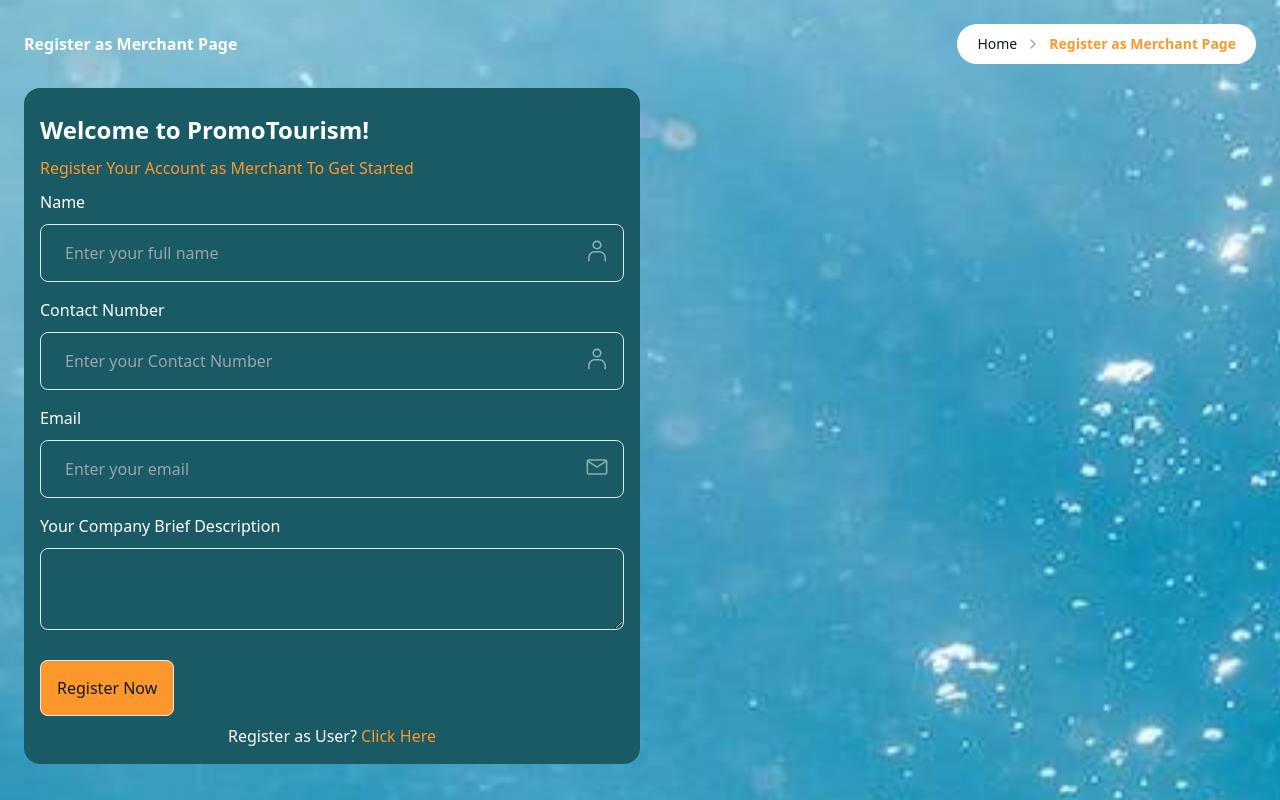
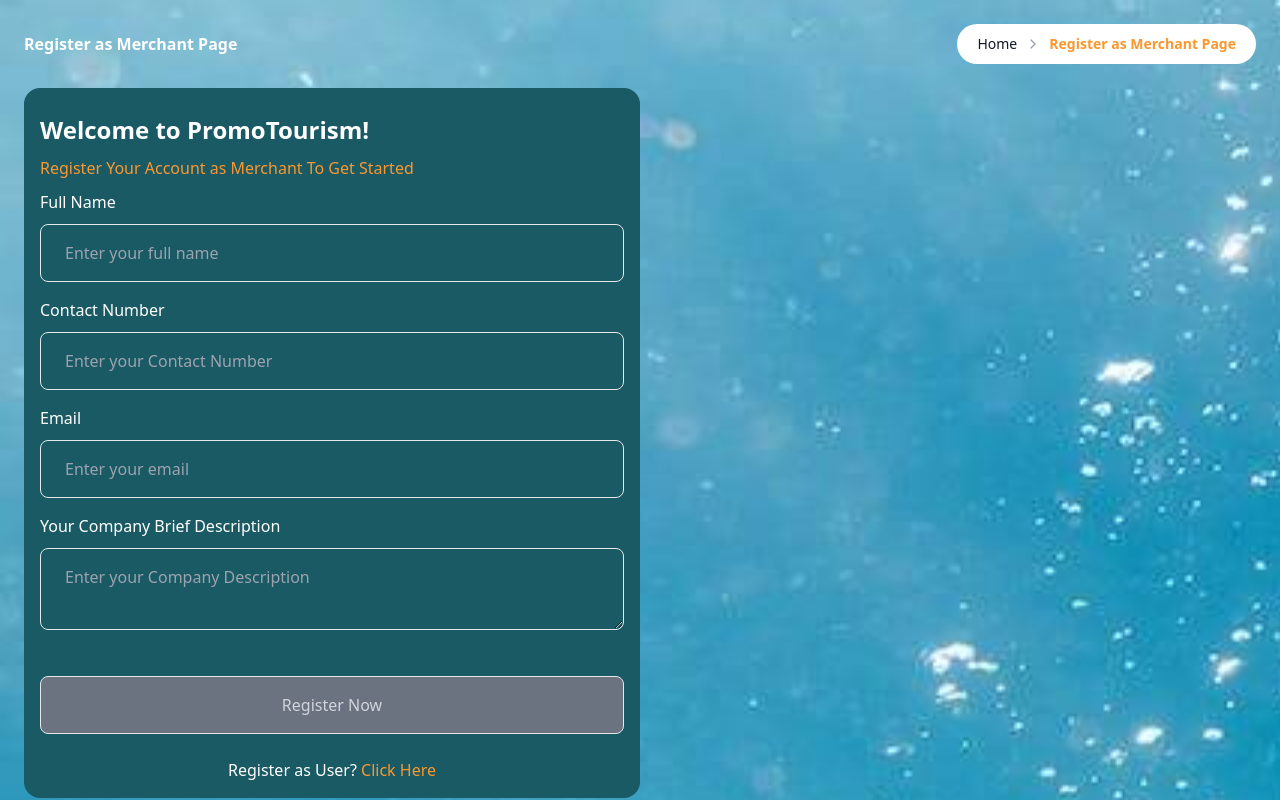
Before and after one commit to valen-tino/help-ass-angular, an Angular app: page /register/merchant in a window 1280 px wide. Built offline with nearby package versions, Linux system fonts and the light colour scheme.

Commit message:
Updated all Forms to use custom form control input component + use ngif for submit button

```diff
--- a/src/app/app.module.ts
+++ b/src/app/app.module.ts
@@ -41,6 +41,7 @@ import { ProductService } from './services/product-service.service';
 import { RegisterMerchantComponent } from './auth/register-merchant/register-merchant.component';
 import { SidebarComponent } from './merchant/shared_components/sidebar/sidebar.component';
 import { LoginRegisterComponent } from './shared_components/navbar/login-register/login-register.component';
+import { FormControlInputComponent } from './shared_components/form-control-input/form-control-input.component';
 
 @NgModule({
   declarations: [
@@ -72,6 +73,7 @@ import { LoginRegisterComponent } from './shared_components/navbar/login-registe
     RegisterMerchantComponent,
     SidebarComponent,
     LoginRegisterComponent,
+    FormControlInputComponent,
     ],
   imports: [
     BrowserModule,
--- a/src/app/auth/register-merchant/register-merchant.component.html
+++ b/src/app/auth/register-merchant/register-merchant.component.html
@@ -15,100 +15,51 @@
 
               <span class="mb-2.5 block font-medium text-[#fc972e]">Register Your Account as Merchant To Get Started</span>
 
-              <form>
-                  <div class="mb-4">
-                    <label class="mb-2.5 block font-medium text-white">Name</label>
-                    <div class="relative">
-                      <input type="text" placeholder="Enter your full name"
-                        class="w-full py-4 pl-6 pr-10 bg-transparent border rounded-lg outline-none border-stroke focus:border-primary focus-visible:shadow-none" />
+              <form [formGroup]="merchantForm" (ngSubmit)="onSubmit()">
 
-                      <span class="absolute right-4 top-4">
-                        <svg class="text-white fill-current" width="22" height="22" viewBox="0 0 22 22" fill="none"
-                          xmlns="http://www.w3.org/2000/svg">
-                          <g opacity="0.5">
-                            <path
-                              d="M11.0008 9.52185C13.5445 9.52185 15.607 7.5281 15.607 5.0531C15.607 2.5781 13.5445 0.584351 11.0008 0.584351C8.45703 0.584351 6.39453 2.5781 6.39453 5.0531C6.39453 7.5281 8.45703 9.52185 11.0008 9.52185ZM11.0008 2.1656C12.6852 2.1656 14.0602 3.47185 14.0602 5.08748C14.0602 6.7031 12.6852 8.00935 11.0008 8.00935C9.31641 8.00935 7.94141 6.7031 7.94141 5.08748C7.94141 3.47185 9.31641 2.1656 11.0008 2.1656Z"
-                              fill="" />
-                            <path
-                              d="M13.2352 11.0687H8.76641C5.08828 11.0687 2.09766 14.0937 2.09766 17.7719V20.625C2.09766 21.0375 2.44141 21.4156 2.88828 21.4156C3.33516 21.4156 3.67891 21.0719 3.67891 20.625V17.7719C3.67891 14.9531 5.98203 12.6156 8.83516 12.6156H13.2695C16.0883 12.6156 18.4258 14.9187 18.4258 17.7719V20.625C18.4258 21.0375 18.7695 21.4156 19.2164 21.4156C19.6633 21.4156 20.007 21.0719 20.007 20.625V17.7719C19.9039 14.0937 16.9133 11.0687 13.2352 11.0687Z"
-                              fill="" />
-                          </g>
-                        </svg>
-                      </span>
+                <app-form-control-input label="Full Name" [type]="'text'" [placeholder]="'Enter your full name'" [controlName]="'name'" [currentFormGroup]="merchantForm"></app-form-control-input>
+                <app-form-control-input label="Contact Number" [type]="'tel'" [placeholder]="'Enter your Contact Number'" [controlName]="'contactNumber'" [currentFormGroup]="merchantForm"></app-form-control-input>
+                <app-form-control-input label="Email" [type]="'email'" [placeholder]="'Enter your email'" [controlName]="'email'" [currentFormGroup]="merchantForm"></app-form-control-input>
+                <app-form-control-input label="Your Company Brief Description" [type]="'textarea'" [placeholder]="'Enter your Company Description'" [controlName]="'companyDescription'" [currentFormGroup]="merchantForm"></app-form-control-input>
+
+                <br />
+
+                <!-- Submit Button -->
+                <div class="w-full mb-5">
+                  <!-- <button type="submit" [disabled]="merchantForm.invalid"
+                    class="w-full p-4 font-medium text-gray-900 transition border rounded-lg cursor-pointer border-primary bg-[#fc972e] hover:bg-opacity-90">
+                    Register Now
+                  </button> -->
+
+                  <ng-container *ngIf="!merchantForm.valid; else validForm">
+                    <!-- Display this content if the form is not valid -->
+                    <div class="w-full mb-5">
+                      <button type="submit" [disabled]="merchantForm.valid"
+                        class="w-full p-4 font-medium text-gray-300 transition bg-gray-500 border rounded-lg cursor-not-allowed border-primary hover:bg-opacity-90">
+                        Register Now
+                      </button>
                     </div>
-                  </div>
+                  </ng-container>
 
-                  <div class="mb-4">
-                    <label class="mb-2.5 block font-medium text-white">Contact Number</label>
-                    <div class="relative">
-                      <input type="number" placeholder="Enter your Contact Number"
-                        class="w-full py-4 pl-6 pr-10 bg-transparent border rounded-lg outline-none border-stroke focus:border-primary focus-visible:shadow-none" />
-
-                      <span class="absolute right-4 top-4">
-                        <svg class="text-white fill-current" width="22" height="22" viewBox="0 0 22 22" fill="none"
-                          xmlns="http://www.w3.org/2000/svg">
-                          <g opacity="0.5">
-                            <path
-                              d="M11.0008 9.52185C13.5445 9.52185 15.607 7.5281 15.607 5.0531C15.607 2.5781 13.5445 0.584351 11.0008 0.584351C8.45703 0.584351 6.39453 2.5781 6.39453 5.0531C6.39453 7.5281 8.45703 9.52185 11.0008 9.52185ZM11.0008 2.1656C12.6852 2.1656 14.0602 3.47185 14.0602 5.08748C14.0602 6.7031 12.6852 8.00935 11.0008 8.00935C9.31641 8.00935 7.94141 6.7031 7.94141 5.08748C7.94141 3.47185 9.31641 2.1656 11.0008 2.1656Z"
-                              fill="" />
-                            <path
-                              d="M13.2352 11.0687H8.76641C5.08828 11.0687 2.09766 14.0937 2.09766 17.7719V20.625C2.09766 21.0375 2.44141 21.4156 2.88828 21.4156C3.33516 21.4156 3.67891 21.0719 3.67891 20.625V17.7719C3.67891 14.9531 5.98203 12.6156 8.83516 12.6156H13.2695C16.0883 12.6156 18.4258 14.9187 18.4258 17.7719V20.625C18.4258 21.0375 18.7695 21.4156 19.2164 21.4156C19.6633 21.4156 20.007 21.0719 20.007 20.625V17.7719C19.9039 14.0937 16.9133 11.0687 13.2352 11.0687Z"
-                              fill="" />
-                          </g>
-                        </svg>
-                      </span>
+                  <!-- This content will be displayed if the form is valid -->
+                  <ng-template #validForm>
+                    <div class="w-full mb-5">
+                      <button type="submit"
+                        class="w-full p-4 font-medium text-gray-900 transition border rounded-lg cursor-pointer border-primary bg-[#fc972e] hover:bg-opacity-90">
+                        Register Now
+                      </button>
                     </div>
-                  </div>
-
-                  <div class="mb-4">
-                    <label class="mb-2.5 block font-medium text-white">Email</label>
-                    <div class="relative">
-                      <input type="email" placeholder="Enter your email"
-                        class="w-full py-4 pl-6 pr-10 bg-transparent border rounded-lg outline-none border-stroke focus:border-primary focus-visible:shadow-none" />
-
-                      <span class="absolute right-4 top-4">
-                        <svg class="text-white fill-current" width="22" height="22" viewBox="0 0 22 22" fill="none"
-                          xmlns="http://www.w3.org/2000/svg">
-                          <g opacity="0.5">
-                            <path
-                              d="M19.2516 3.30005H2.75156C1.58281 3.30005 0.585938 4.26255 0.585938 5.46567V16.6032C0.585938 17.7719 1.54844 18.7688 2.75156 18.7688H19.2516C20.4203 18.7688 21.4172 17.8063 21.4172 16.6032V5.4313C21.4172 4.26255 20.4203 3.30005 19.2516 3.30005ZM19.2516 4.84692C19.2859 4.84692 19.3203 4.84692 19.3547 4.84692L11.0016 10.2094L2.64844 4.84692C2.68281 4.84692 2.71719 4.84692 2.75156 4.84692H19.2516ZM19.2516 17.1532H2.75156C2.40781 17.1532 2.13281 16.8782 2.13281 16.5344V6.35942L10.1766 11.5157C10.4172 11.6875 10.6922 11.7563 10.9672 11.7563C11.2422 11.7563 11.5172 11.6875 11.7578 11.5157L19.8016 6.35942V16.5688C19.8703 16.9125 19.5953 17.1532 19.2516 17.1532Z"
-                              fill="" />
-                          </g>
-                        </svg>
-                      </span>
-                    </div>
-                  </div>
-
-                  <div class="mb-4">
-                    <label class="mb-2.5 block font-medium text-white">Your Company Brief Description</label>
-                    <div class="relative">
-                      <textarea type="text" placeholder="Enter your Company Description"
-                        class="w-full px-6 py-4 bg-transparent border rounded-lg outline-none border-stroke focus:border-primary focus-visible:shadow-none">
-                        </textarea>
-
-
-                    </div>
-                  </div>
-
-                  <br/>
-                <div class="w-full mb-5">
-                    <a href="/merchant/dashboard" class="w-full p-4 font-medium text-gray-900 transition border rounded-lg cursor-pointer border-primary bg-[#fc972e] hover:bg-opacity-90">
-                        Register Now
-                    </a>
+                  </ng-template>
 
                 </div>
-
-                 <!-- <input type="submit" value="Register Now"
-                    class="w-full p-4 font-medium text-gray-900 transition border rounded-lg cursor-pointer border-primary bg-[#fc972e] hover:bg-opacity-90" />-->
 
                 <div class="mt-6 text-center">
                   <p class="font-medium text-white">
                     Register as User?
-                    <a href="/Register" class="text-[#fc972e]">Click Here</a>
+                    <a href="/register" class="text-[#fc972e]">Click Here</a>
                   </p>
                 </div>
               </form>
-
 
             </div>
           </div>
--- a/src/app/auth/register-merchant/register-merchant.component.ts
+++ b/src/app/auth/register-merchant/register-merchant.component.ts
@@ -1,4 +1,5 @@
 import { Component } from '@angular/core';
+import { FormBuilder, FormGroup, Validators } from '@angular/forms';
 
 @Component({
   selector: 'app-register-merchant',
@@ -6,5 +7,24 @@ import { Component } from '@angular/core';
   styleUrls: ['./register-merchant.component.css']
 })
 export class RegisterMerchantComponent {
+  merchantForm: FormGroup;
+
+  constructor(private fb: FormBuilder) {
+    this.merchantForm = this.fb.group({
+      name: ['', [Validators.required]],
+      contactNumber: ['', [Validators.required, Validators.pattern(/^[0-9]*$/)]],
+      email: ['', [Validators.required, Validators.email]],
+      companyDescription: ['', [Validators.required]],
+    });
+  }
+
+  onSubmit() {
+    if (this.merchantForm.valid) {
+      // Perform registration logic here
+      alert('Merchant registration successful!');
+    } else {
+      alert('Please fill in all required fields with valid data.');
+    }
+  }
 
 }
--- a/src/app/auth/register/register.component.html
+++ b/src/app/auth/register/register.component.html
@@ -16,47 +16,31 @@
               <span class="mb-2.5 block font-medium text-[#fc972e]">Register Your Account To Get Started</span>
 
               <form [formGroup]="registerForm" (ngSubmit)="onSubmit()">
-                <!-- Name Input -->
-                <div class="mb-4">
-                  <label class="mb-2.5 block font-medium text-white">Name</label>
-                  <div class="relative">
-                    <input type="text" placeholder="Enter your full name" formControlName="name"
-                      class="w-full py-4 pl-6 pr-10 bg-transparent border rounded-lg outline-none border-stroke focus:border-primary focus-visible:shadow-none" />
+
+                <app-form-control-input label="Full Name" [type]="'text'" [placeholder]="'Enter your full name'" [controlName]="'name'" [currentFormGroup]="registerForm"></app-form-control-input>
+                <app-form-control-input label="Email Address" [type]="'email'" [placeholder]="'Enter your email address'" [controlName]="'email'" [currentFormGroup]="registerForm"></app-form-control-input>
+                <app-form-control-input label="Password" [type]="'password'" [placeholder]="'Enter your password'" [controlName]="'password'" [currentFormGroup]="registerForm"></app-form-control-input>
+                <app-form-control-input label="Re-type Password" [type]="'password'" [placeholder]="'Re-enter your password'" [controlName]="'confirmPassword'" [currentFormGroup]="registerForm"></app-form-control-input>
+
+                <ng-container *ngIf="!registerForm.valid; else validForm">
+                  <!-- Display this content if the form is not valid -->
+                  <div class="w-full mb-5">
+                    <button type="submit" [disabled]="registerForm.valid"
+                      class="w-full p-4 font-medium text-gray-300 transition bg-gray-500 border rounded-lg cursor-not-allowed border-primary hover:bg-opacity-90">
+                      Register Now
+                    </button>
                   </div>
-                </div>
+                </ng-container>
 
-                <!-- Email Input -->
-                <div class="mb-4">
-                  <label class="mb-2.5 block font-medium text-white">Email</label>
-                  <div class="relative">
-                    <input type="email" placeholder="Enter your email" formControlName="email"
-                      class="w-full py-4 pl-6 pr-10 bg-transparent border rounded-lg outline-none border-stroke focus:border-primary focus-visible:shadow-none" />
+                <!-- This content will be displayed if the form is valid -->
+                <ng-template #validForm>
+                  <div class="w-full mb-5">
+                    <button type="submit"
+                      class="w-full p-4 font-medium text-gray-900 transition border rounded-lg cursor-pointer border-primary bg-[#fc972e] hover:bg-opacity-90">
+                      Register Now
+                    </button>
                   </div>
-                </div>
-
-                <!-- Password Input -->
-                <div class="mb-4">
-                  <label class="mb-2.5 block font-medium text-white">Password</label>
-                  <div class="relative">
-                    <input type="password" placeholder="Enter your password" formControlName="password"
-                      class="w-full py-4 pl-6 pr-10 bg-transparent border rounded-lg outline-none border-stroke focus:border-primary focus-visible:shadow-none" />
-                  </div>
-                </div>
-
-                <!-- Re-type Password Input -->
-                <div class="mb-4">
-                  <label class="mb-2.5 block font-medium text-white">Re-type Password</label>
-                  <div class="relative">
-                    <input type="password" placeholder="Re-enter your password" formControlName="confirmPassword"
-                      class="w-full py-4 pl-6 pr-10 bg-transparent border rounded-lg outline-none border-stroke focus:border-primary focus-visible:shadow-none" />
-                  </div>
-                </div>
-
-                <!-- Submit Button -->
-                <div class="mb-5">
-                  <button type="submit" [disabled]="registerForm.invalid"
-                    class="w-full p-4 font-medium text-gray-900 transition border rounded-lg cursor-pointer border-primary bg-[#fc972e] hover:bg-opacity-90">Register Now</button>
-                </div>
+                </ng-template>
 
                 <!-- Sign Up Link and Merchant Link -->
                 <div class="mt-6 text-center">
--- a/src/app/customer/product-details/product-details.component.html
+++ b/src/app/customer/product-details/product-details.component.html
@@ -4,7 +4,7 @@
   <section class="overflow-hidden text-gray-700 bg-white body-font">
     <div class="container px-5 py-20 mx-auto" >
       <div class="flex flex-wrap mx-auto lg:w-4/5">
-        <img alt="product.image" class="object-cover object-center w-full border border-gray-200 rounded-2xl lg:w-1/2" [src]="'../../../assets/images/' + product.image" />
+        <img alt="product.image" class="object-cover object-center w-full border border-gray-200 h-96 rounded-2xl lg:w-1/2" [src]="'../../../assets/images/' + product.image" />
         <br/>
         <div class="w-fullmt-6 lg:w-1/2 lg:pl-10 lg:py-6 lg:mt-0">
           <ol class="flex items-center whitespace-nowrap" aria-label="Breadcrumb">
--- /dev/null
+++ b/src/app/shared_components/form-control-input/form-control-input.component.html
@@ -0,0 +1,20 @@
+<label class="my-2.5 block font-medium text-white">{{ label }}</label>
+<div class="mb-4">
+  <div class="relative"  *ngIf="type === 'textarea'; else otherThanTextArea" [formGroup]="currentFormGroup">
+    <textarea
+        [placeholder]="placeholder"
+        [formControlName]="controlName"
+        class="w-full px-6 py-4 bg-transparent border rounded-lg outline-none border-stroke focus:border-primary focus-visible:shadow-none"
+      ></textarea>
+  </div>
+</div>
+
+
+<ng-template class="relative" [formGroup]="currentFormGroup" #otherThanTextArea>
+    <input
+      [type]="type"
+      [placeholder]="placeholder"
+      [formControlName]="controlName"
+      class="w-full py-4 pl-6 pr-10 bg-transparent border rounded-lg outline-none border-stroke focus:border-primary focus-visible:shadow-none"
+    />
+  </ng-template>
```
Also changed, not shown: src/app/auth/login/login.component.html (+22 -23 lines), src/app/shared_components/form-control-input/form-control-input.component.ts (added, +15 -0 lines), src/app/shared_components/form-control-input/form-control-input.component.css (added), 1 other file (tests, documents, lock files or other folders).
